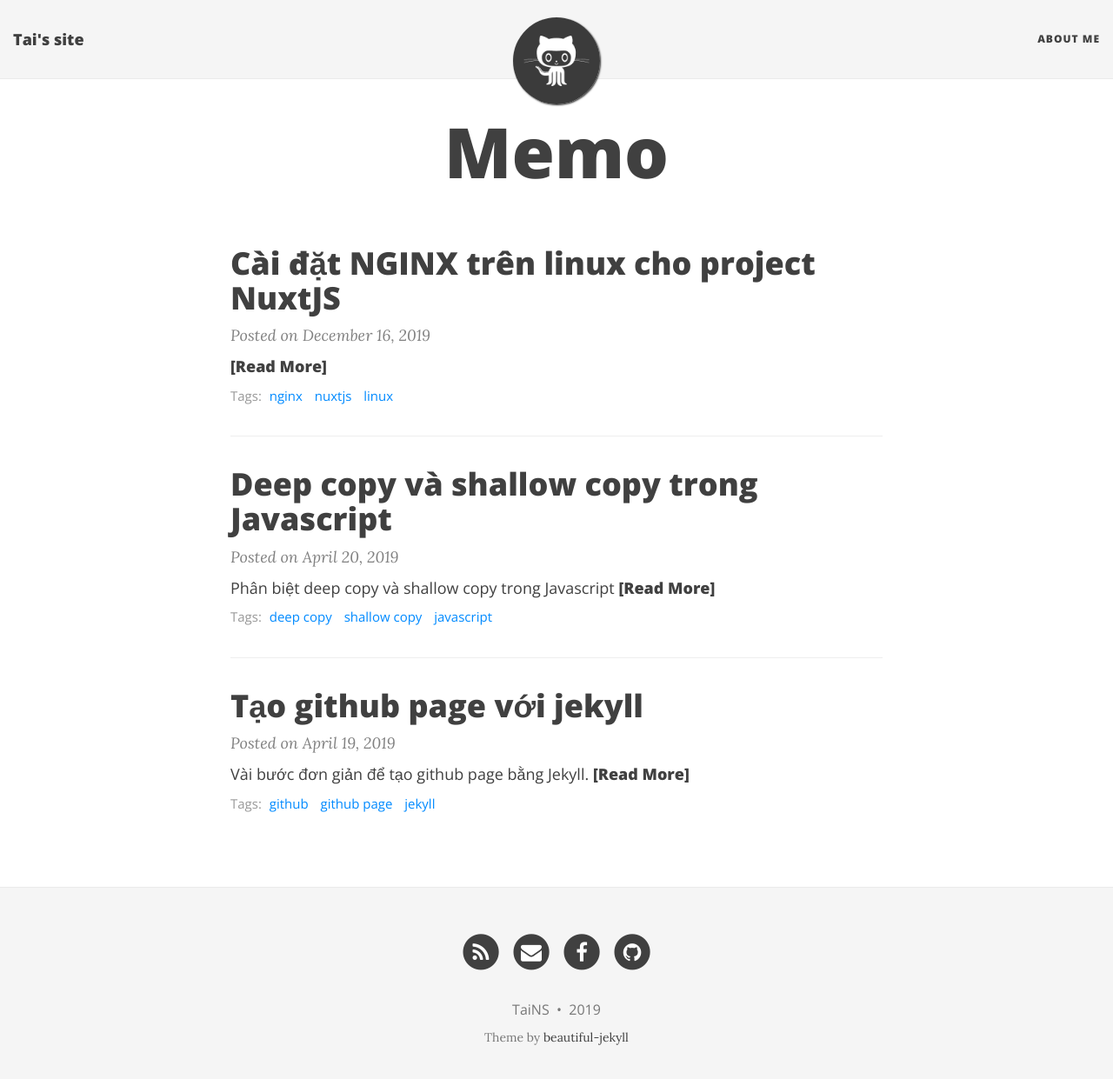
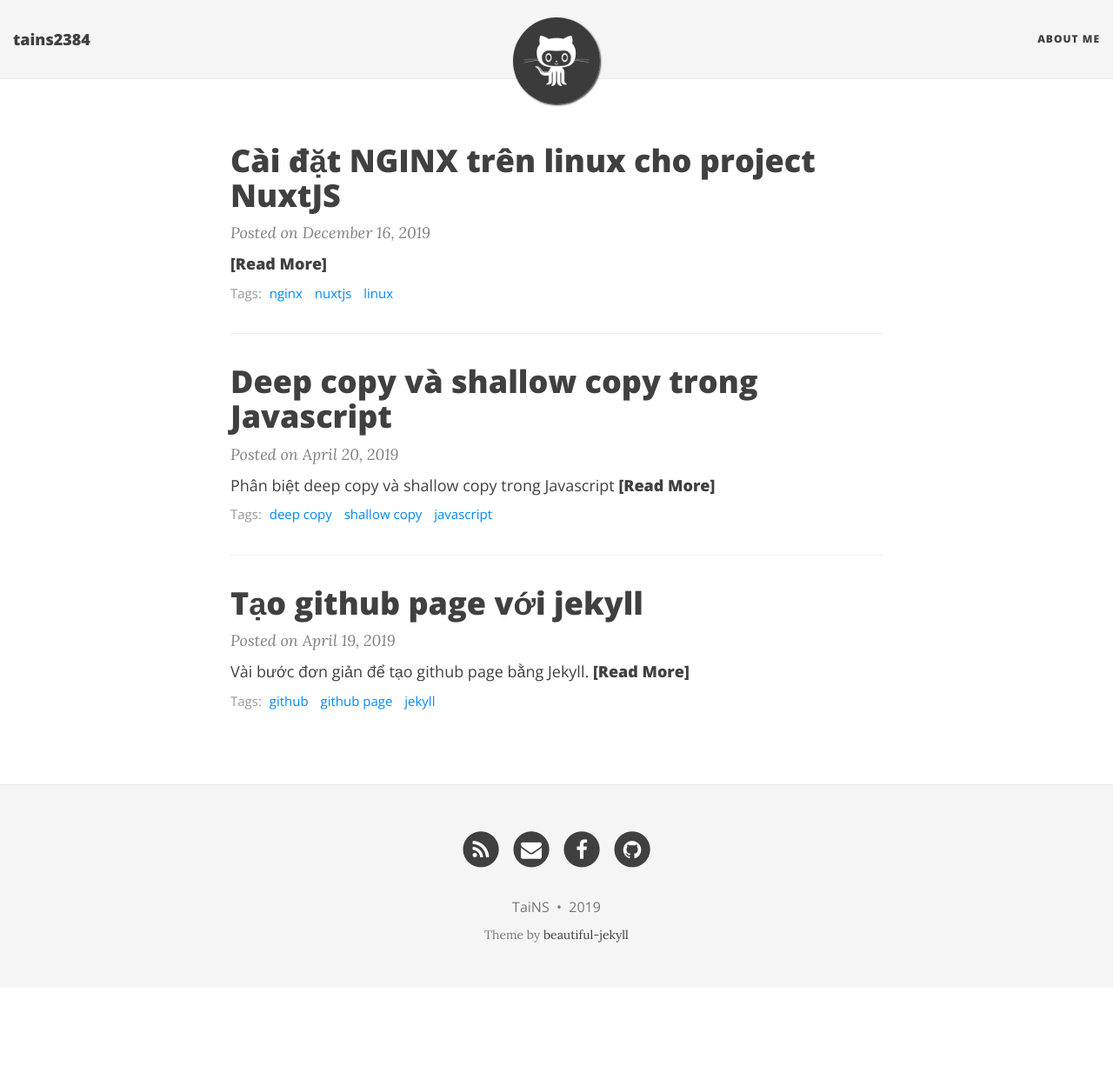
Before and after one commit to tains2384/tains2384.github.io, a Jekyll site: the page built from index.html, in a window 1280 px wide and 1254 px high. Shown: the top 1241 px of the window at 87% size. Built offline with Jekyll 4.4.1, drawn with Linux system fonts in a browser that asks for light colours; nearby versions of some CDN libraries; the list of posts is cut into pages by our own code.

Commit message:
Update title

```diff
--- a/_config.yml
+++ b/_config.yml
@@ -14,10 +14,10 @@ baseurl: ""
 # Of course don't forget to change the username and projectname to YOUR username and project
 
 # Name of website
-title: Tai's site
+title: tains2384
 
 # Short description of your site
-description: Memo silly things
+description: Take a note
 
 # --- Navigation bar options --- #
 
--- a/index.html
+++ b/index.html
@@ -1,6 +1,6 @@
 ---
 layout: page
-title: Memo
+title:
 subtitle:
 use-site-title: true
 ---
--- a/package.json
+++ b/package.json
@@ -4,7 +4,7 @@
   "description": "[![Donate](https://img.shields.io/badge/Donate-PayPal-green.svg)](https://www.paypal.me/daattali/20) [![Gem Version](https://badge.fury.io/rb/beautiful-jekyll-theme.svg)](https://badge.fury.io/rb/beautiful-jekyll-theme)",
   "main": "index.js",
   "scripts": {
-    "build": "jekyll build",
+    "build": "bundle exec jekyll build",
     "dev": "jekyll serve",
     "test": "echo \"Error: no test specified\" && exit 1"
   },
```
Also changed, not shown: aboutme.md (+1 -1 lines).
